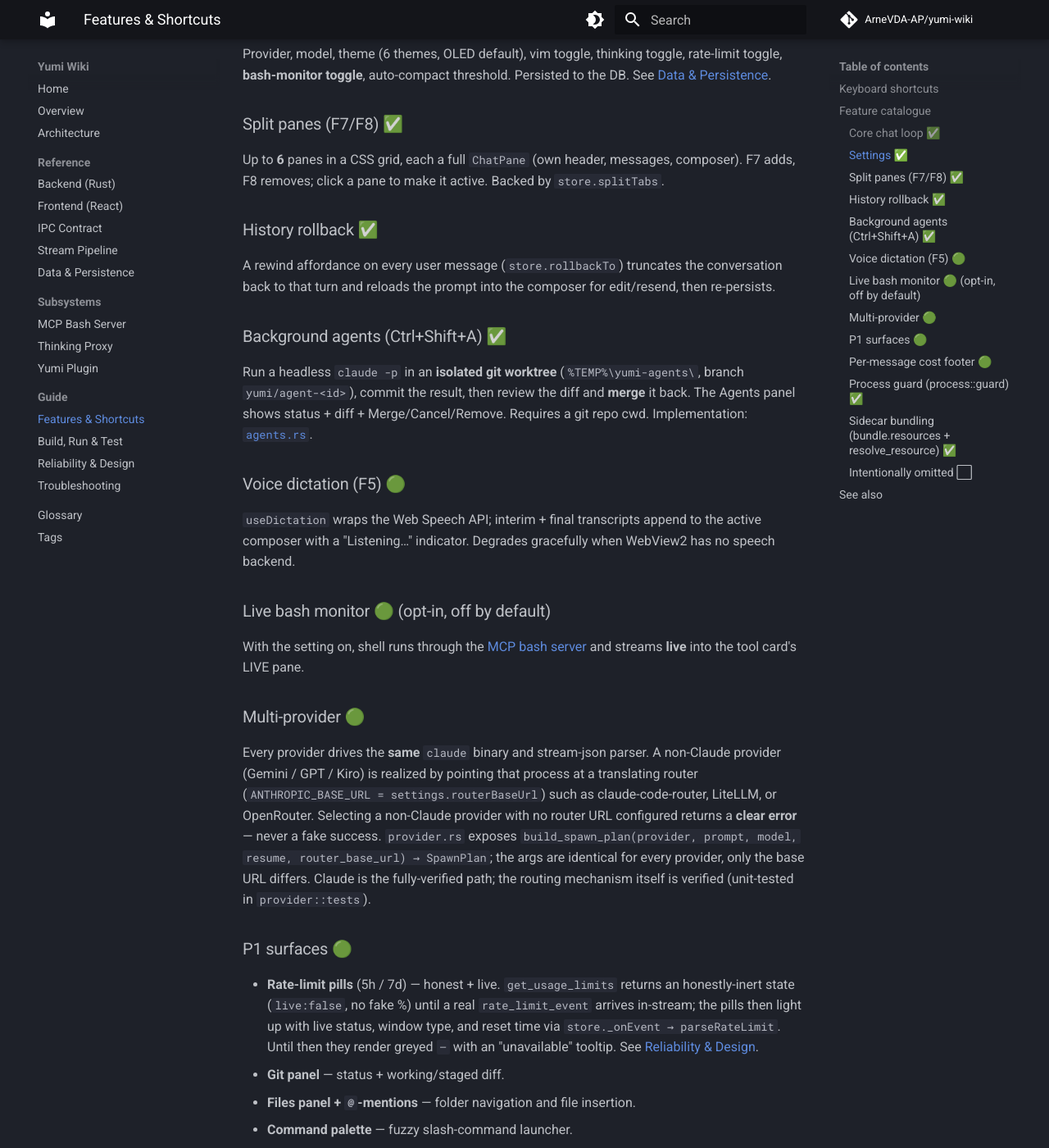
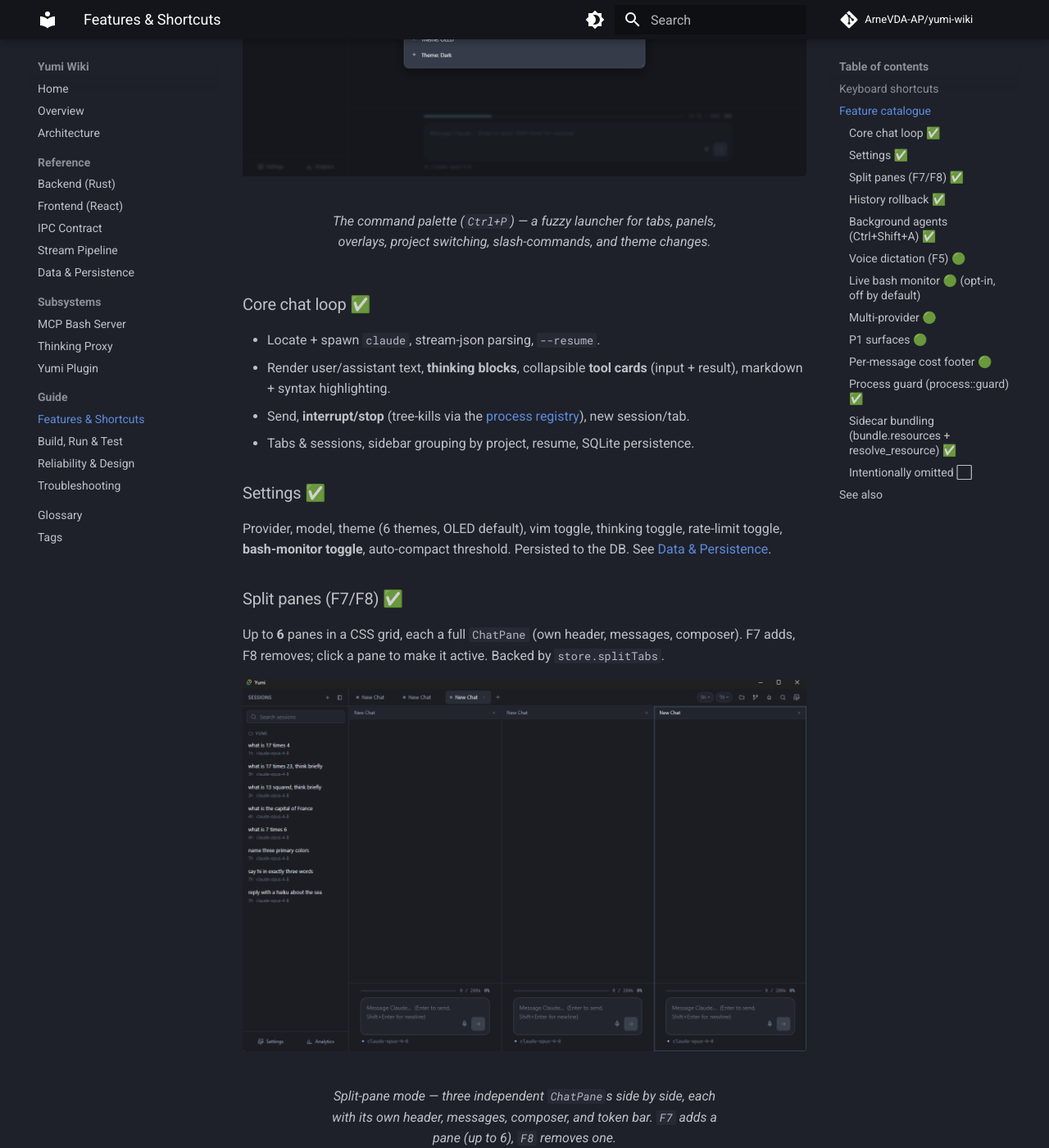
Before and after one commit to ArneVDA-AP/yumi-wiki, an MkDocs documentation site: the page built from docs/features-and-shortcuts.md, in a window 1280 px wide and 1400 px high, scrolled down 1704 px. Shown: the whole window at 82% size. Built offline with MkDocs 1.6.1 and Material for MkDocs 9.7.7, drawn with Linux system fonts in a browser that asks for light colours; comment, search, counter and statistics services are not loaded; some of the changed text lies outside the part shown.

Commit message:
add screenshots across the wiki: 8 cropped app shots (boot, streamed/finalized turns, thinking block, bash live-tail, command palette, split panes, analytics) in overview/architecture/thinking-proxy/mcp-bash-server/reliability/features

```diff
--- a/docs/features-and-shortcuts.md
+++ b/docs/features-and-shortcuts.md
@@ -43,6 +43,11 @@
 Status legend matches `yumi/PARITY.md`: ✅ done & verified · 🟢 done (lighter
 verification) · 🟡 scoped/stub · ⬜ intentionally omitted.
 
+<figure markdown="span">
+  ![Yumi's command palette overlay listing New tab, Close tab, Settings, Analytics, Git panel, Files panel, Open project, Refresh usage, /clear, /compact, and theme options.](assets/img/command-palette.png)
+  <figcaption>The command palette (<code>Ctrl+P</code>) — a fuzzy launcher for tabs, panels, overlays, project switching, slash-commands, and theme changes.</figcaption>
+</figure>
+
 ### Core chat loop ✅
 - Locate + spawn `claude`, stream-json parsing, `--resume`.
 - Render user/assistant text, **thinking blocks**, collapsible **tool cards** (input + result), markdown + syntax highlighting.
@@ -58,6 +63,11 @@
 Up to **6** panes in a CSS grid, each a full `ChatPane` (own header, messages,
 composer). F7 adds, F8 removes; click a pane to make it active. Backed by
 `store.splitTabs`.
+
+<figure markdown="span">
+  ![Yumi showing three side-by-side chat panes in a grid, each with its own header, composer, and token bar.](assets/img/split-panes.png)
+  <figcaption>Split-pane mode — three independent <code>ChatPane</code>s side by side, each with its own header, messages, composer, and token bar. <code>F7</code> adds a pane (up to 6), <code>F8</code> removes one.</figcaption>
+</figure>
 
 ### History rollback ✅
 A rewind affordance on every user message (`store.rollbackTo`) truncates the
@@ -96,6 +106,11 @@
 - **Project picker + recent projects**.
 - **Analytics dashboard** — real totals, by-model, by-date (see [Data & Persistence](data-and-persistence.md)).
 
+<figure markdown="span">
+  ![Yumi's analytics overlay showing total cost $1.60, 26k input tokens, 232 output tokens, 3 sessions, a by-model bar, and a by-date bar chart.](assets/img/analytics.png)
+  <figcaption>The analytics overlay (<code>Ctrl+Y</code>) — real totals (cost, input/output tokens, sessions) with by-model and by-date breakdowns, computed from the <code>analytics</code> table.</figcaption>
+</figure>
+
 ### Per-message cost footer 🟢
 Each finalized assistant message shows `⏱ duration` + `⚡ $cost`, attached via the
 late `claude-cost` side channel. Shown live; **not** persisted to the DB (the
```
Also changed, not shown: docs/architecture.md (+5 -0 lines), docs/mcp-bash-server.md (+5 -0 lines), docs/overview.md (+5 -0 lines), docs/reliability-and-design.md (+5 -0 lines), docs/thinking-proxy.md (+5 -0 lines), docs/assets/img/analytics.png (added), docs/assets/img/bash-livetail.png (added), docs/assets/img/boot.png (added), docs/assets/img/command-palette.png (added), docs/assets/img/finalized-turn.png (added), docs/assets/img/split-panes.png (added), docs/assets/img/streamed-turn.png (added), docs/assets/img/thinking-block.png (added).
